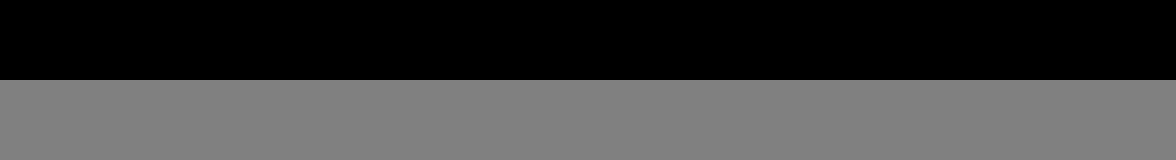
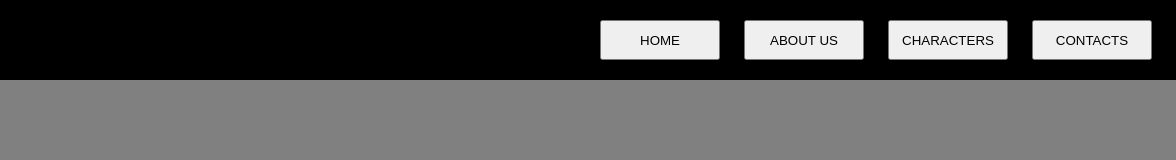
Before and after one commit to smarccc/GTA-SA, a plain HTML site: page index.html in a window 1280 px wide. Shown: the full height of the page, 104-1280 px from the left. Drawn offline with Linux system fonts and the light colour scheme.

Commit message:
adding navigation buttons

```diff
--- a/index.html
+++ b/index.html
@@ -11,7 +11,14 @@
     <div class="logo">
         <img src="images/logo.png" alt="logo">
     </div>
-    <div class="navigation-bar"></div>
+    <div class="navigation-bar">
+        <ul>
+            <button class="home">HOME</button>
+            <button class="home">ABOUT US</button>
+            <button class="home">CHARACTERS</button>
+            <button class="home">CONTACTS</button>
+        </ul>
+    </div>
     <div class="content-1"></div>
   </div>
 </body>
--- a/style.css
+++ b/style.css
@@ -29,6 +29,23 @@ img{
 .navigation-bar{
     grid-area: navigation-bar;
     background-color: black;
+    display: flex;
+    align-items: center;
+
+}
+
+ul{
+    height: 100%;
+    width: 100%;
+    display: flex;
+    align-items: center;
+    justify-content: space-evenly;
+
+}
+
+button{
+    height: 50%;
+    width: 20%;
 }
 
 .content-1{
```
